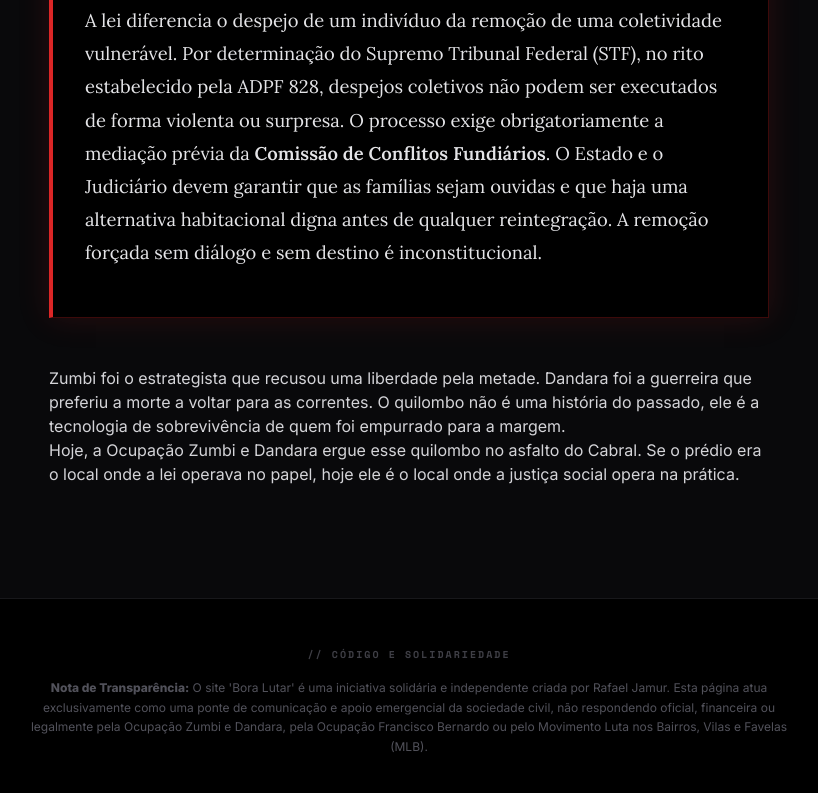
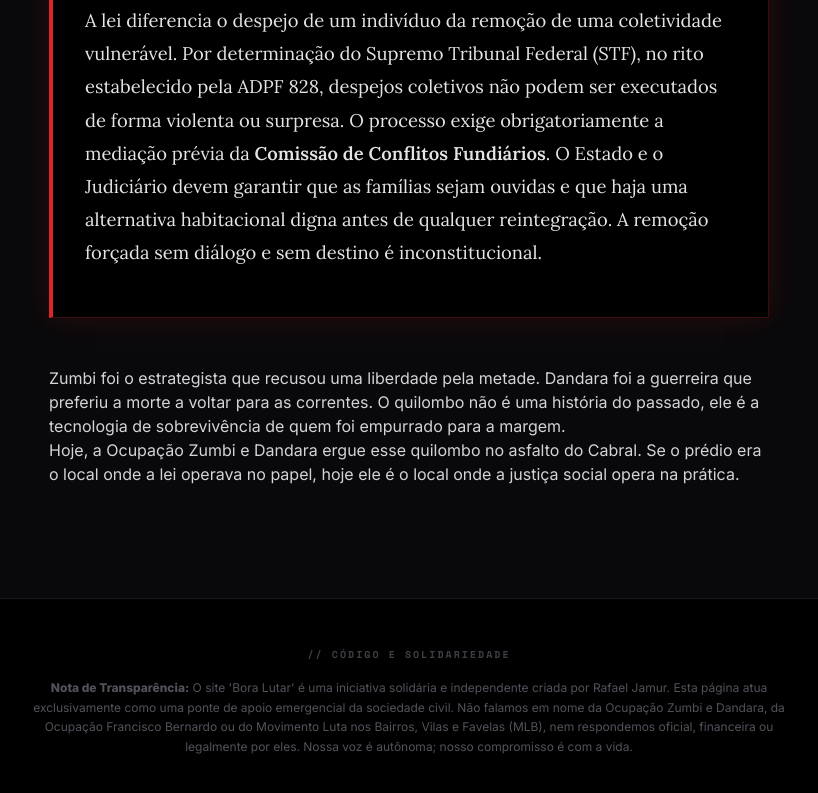
Before and after one commit to rjamur/boralutar, a Jekyll site: the page built from _historias/zumbiedandara.md, in a window 1280 px wide and 900 px high, scrolled down 1507 px. Shown: the top 793 px of the window, without its empty margins (231-1049 px from the left). Built offline with Jekyll 4.4.1, drawn with Linux system fonts in a browser that asks for light colours; nearby versions of some CDN libraries.

Commit message:
Atualizar o ocupacao.html

```diff
--- a/_layouts/ocupacao.html
+++ b/_layouts/ocupacao.html
@@ -73,7 +73,8 @@ layout: base
         </div>
     </main>
 
-    <!-- O ESCUDO (Rodapé de Transparência e Proteção Legal) -->
+
+<!-- O ESCUDO (Rodapé de Transparência e Proteção Legal) -->
 <footer class="w-full bg-black border-t border-zinc-900 py-12 px-6 mt-16">
     <div class="max-w-4xl mx-auto flex flex-col items-center text-center">
 
@@ -82,12 +83,13 @@ layout: base
             // Código e Solidariedade
         </div>
 
-        <!-- O Disclaimer Obrigatório -->
+        <!-- O Disclaimer Obrigatório Atualizado -->
         <p class="font-ui text-xs text-zinc-600 leading-relaxed max-w-3xl">
-            <strong>Nota de Transparência:</strong> O site 'Bora Lutar' é uma iniciativa solidária e independente criada por Rafael Jamur. Esta página atua exclusivamente como uma ponte de comunicação e apoio emergencial da sociedade civil, não respondendo oficial, financeira ou legalmente pela Ocupação Zumbi e Dandara, pela Ocupação Francisco Bernardo ou pelo Movimento Luta nos Bairros, Vilas e Favelas (MLB).
+            <strong>Nota de Transparência:</strong> O site 'Bora Lutar' é uma iniciativa solidária e independente criada por Rafael Jamur. Esta página atua exclusivamente como uma ponte de apoio emergencial da sociedade civil. Não falamos em nome da Ocupação Zumbi e Dandara, da Ocupação Francisco Bernardo ou do Movimento Luta nos Bairros, Vilas e Favelas (MLB), nem respondemos oficial, financeira ou legalmente por eles. Nossa voz é autônoma; nosso compromisso é com a vida.
         </p>
 
     </div>
 </footer>
 
+
 </div>
```
